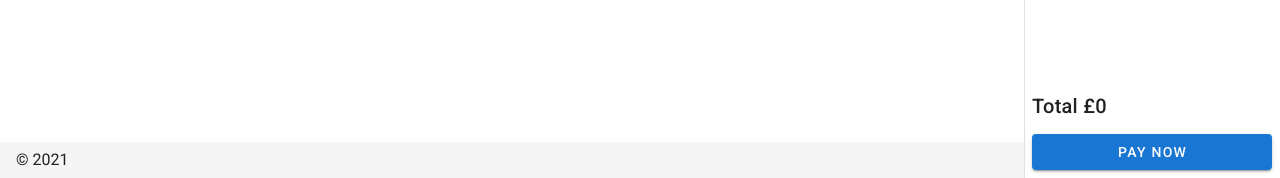
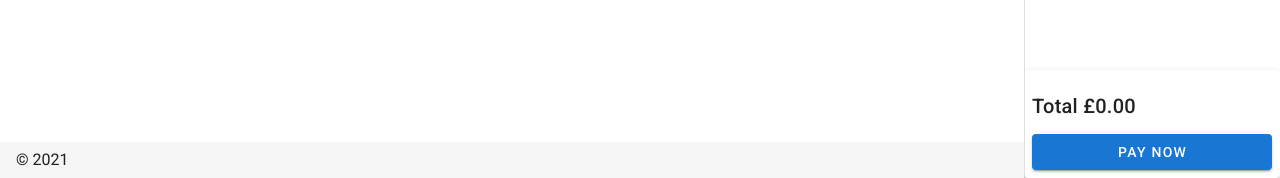
Before and after one commit to binzcodes/nuxt-firebase-demo, a Nuxt app: page / in a window 1280 px wide. Shown: the part 622-800 px from the top of the page. Built offline with nearby package versions, Linux system fonts and the light colour scheme.

Commit message:
refactor(BasketSummary): componentise

```diff
--- a/components/BasketSummary.vue
+++ b/components/BasketSummary.vue
@@ -1,30 +1,25 @@
 <template>
   <v-card>
-
+    <div class="pa-2">
+        <v-list-item-content>
+          <v-list-item-title class="text-h6">
+            Total £{{basketTotal}}
+          </v-list-item-title>
+        </v-list-item-content>
+        <v-btn block color="primary">
+          Pay now
+        </v-btn>
+      </div>
   </v-card>
 </template>
 
 <script>
-// import { mapMutations } from 'vuex'
-
-export default {
-  name: 'Basket',
-  computed: {
-    basket () {
-      return this.$store.state.basket.list
+  export default {
+    name: 'BasketSummary',
+    computed: {
+      basketTotal () {
+        return (this.$store.state.basket.list.reduce((acc, {price}) => acc + price, 0) / 100).toFixed(2)
+      }
     }
-  },
-  methods: {
-    addItem (e) {
-      this.$store.commit('basket/add', e.target.value)
-    },
-    removeItem (e) {
-      this.$store.commit('basket/remove', e)
-    },
-    // ...mapMutations({
-    //   increment: 'basket/increment',
-    //   decrement: 'basket/decrement'
-    // })
   }
-}
 </script>
--- a/layouts/default.vue
+++ b/layouts/default.vue
@@ -46,16 +46,7 @@
       <Basket />
 
       <template #append>
-        <div class="pa-2">
-          <v-list-item-content>
-            <v-list-item-title class="text-h6">
-              Total £{{basketTotal / 100}}
-            </v-list-item-title>
-          </v-list-item-content>
-          <v-btn block color="primary">
-            Pay now
-          </v-btn>
-        </div>
+        <BasketSummary />
       </template>
 
     </v-navigation-drawer>
@@ -70,9 +61,11 @@
 
 <script>
 import Basket from '~/components/Basket'
+import BasketSummary from '~/components/BasketSummary'
 export default {
   components: {
-    Basket
+    Basket,
+    BasketSummary
   },
   data () {
     return {
@@ -97,10 +90,5 @@ export default {
       title: 'The Fire Store'
     }
   },
-  computed: {
-    basketTotal () {
-      return this.$store.state.basket.list.reduce((acc, {price}) => acc + price, 0)
-    }
-  },
 }
 </script>
```
